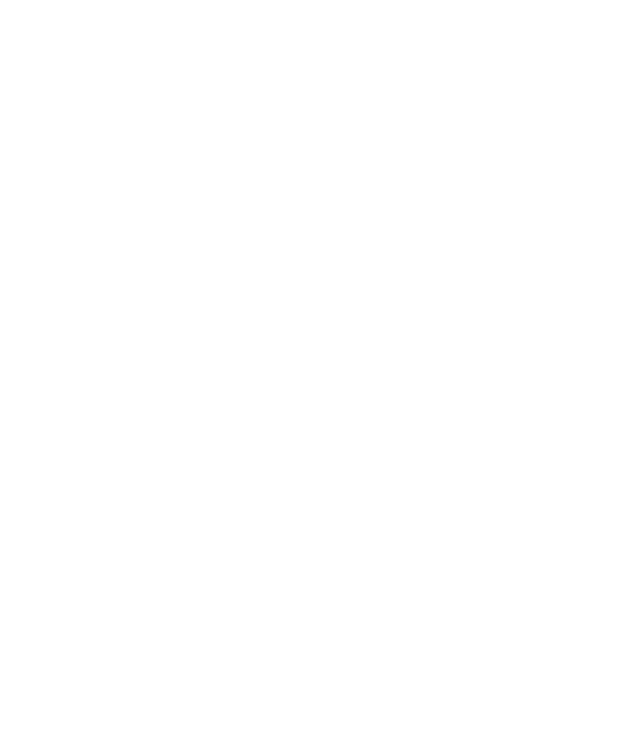
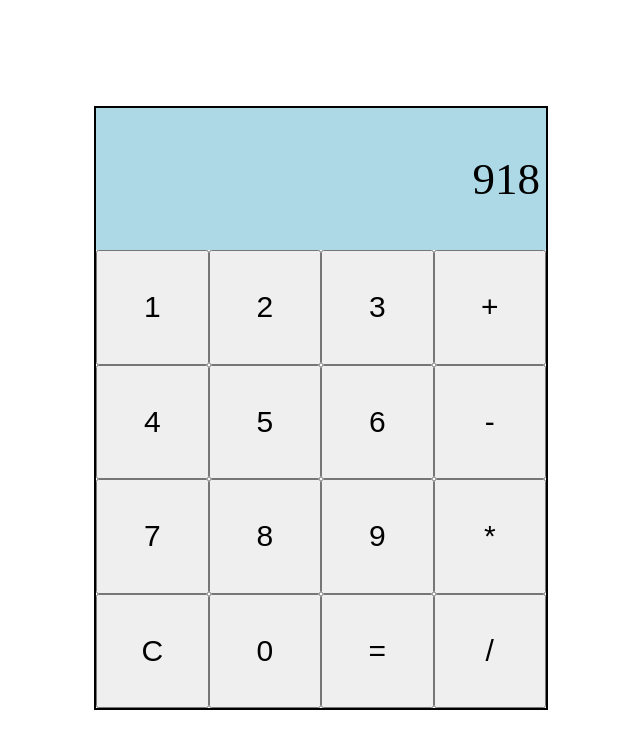
Before and after one commit to mike-344/calculator, a plain HTML site: page index.html in a window 1280 px wide. Shown: the whole page, without its empty margins (319-959 px from the left). Drawn offline with Linux system fonts and the light colour scheme.

Commit message:
Set up layout for calculator

```diff
--- a/index.html
+++ b/index.html
@@ -4,8 +4,29 @@
         <meta charset = "UTF-8">
         <title>Calculator</title>
         <script src = "script.js" defer></script>
+        <link rel = "stylesheet" href = "style.css">
     </head>
     <body>
-
+        <div class = "container">
+            <div class = "display">918</div>
+            <div class = "buttons">
+                <button class = "btn">1</button>
+                <button class = "btn">2</button>
+                <button class = "btn">3</button>
+                <button class = "btn plus oper">+</button>
+                <button class = "btn">4</button>
+                <button class = "btn">5</button>
+                <button class = "btn">6</button>
+                <button class = "btn minus oper">-</button>
+                <button class = "btn">7</button>
+                <button class = "btn">8</button>
+                <button class = "btn">9</button>
+                <button class = "btn multiply oper">*</button>
+                <button class = "btn clear oper">C</button>
+                <button class = "btn">0</button>
+                <button class = "btn equals oper">=</button>
+                <button class = "btn divide oper">/</button>
+            </div>
+        </div>
     </body>
 </html>
--- a/style.css
+++ b/style.css
@@ -0,0 +1,32 @@
+body{
+    display: flex;
+    justify-content: center;
+    align-items: center;
+    height: 100vh;
+}
+.container{
+    height: 600px;
+    width: 450px;
+    border: 2px solid black;
+    display: flex;
+    flex-direction: column;
+}
+
+.display{
+    text-align: right;
+    font-size: 45px;
+    background-color: lightblue;
+    padding: 45px 6px;
+
+}
+.buttons{
+    display: flex;
+    flex-wrap: wrap;
+    height: 100%;
+}
+.btn{
+    width: calc(100% / 4);
+    font-size: 30px;
+
+
+}
```
